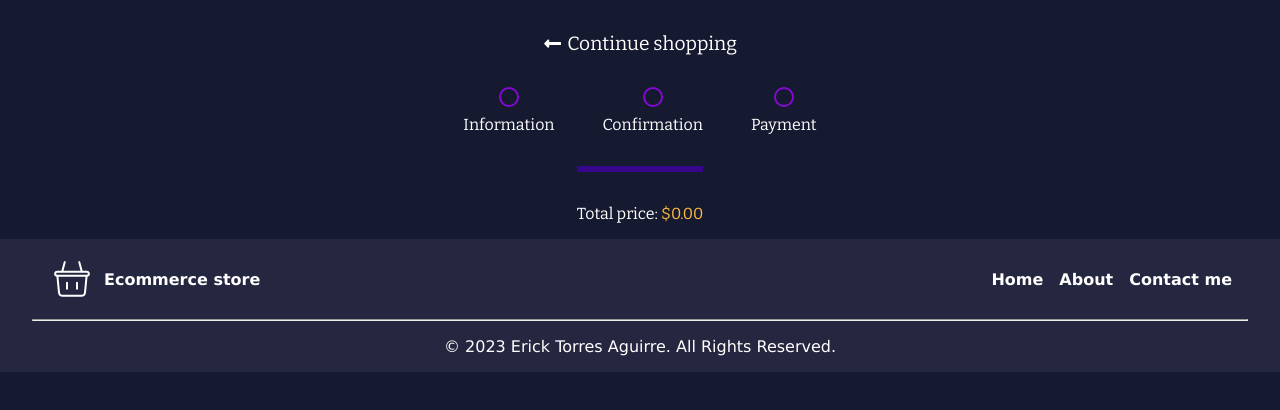
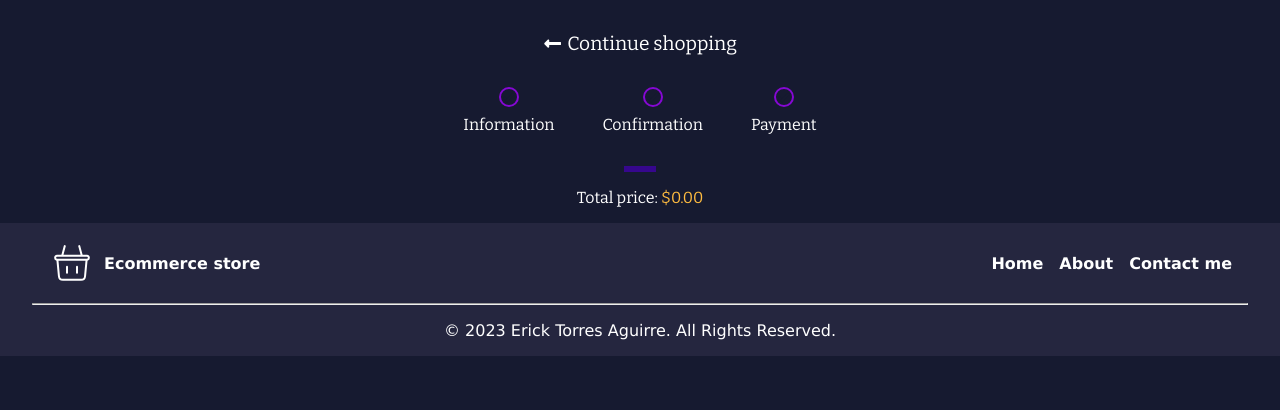
Before and after one commit to Eckry/store-app, a React (Vite) app: page /store-app/checkout in a window 1280 px wide. Shown: the top 410 px of the page. Built offline with nearby package versions, Linux system fonts and the light colour scheme.

Commit message:
fix cart container in checkout

```diff
--- a/src/routes/Checkout.jsx
+++ b/src/routes/Checkout.jsx
@@ -78,7 +78,7 @@ export default function Checkout() {
               return <CheckoutProduct key={product.id} {...product} />;
             })}
           </div>
-          <p className="checkout-total-price">
+          <p>
             Total price: <span className="checkout-price">${totalPrice.toFixed(2)}</span>
           </p>
         </section>
--- a/src/routes/styles/Checkout.css
+++ b/src/routes/styles/Checkout.css
@@ -33,8 +33,11 @@
 
 .checkout-cart {
   height: fit-content;
-  max-height: 540px;
+  max-height: 620px;
   gap: 1rem;
+  display: flex;
+  flex-direction: column;
+  align-items: center;
 }
 
 .checkout-cart-products {
@@ -43,7 +46,6 @@
   border-bottom: 3px solid var(--tertiary-color);
   flex-direction: column;
   gap: 1rem;
-  max-height: 540px;
   overflow-y: scroll;
   padding: 0 1rem;
 }
@@ -118,8 +120,3 @@
 .highlighted {
   color: var(--highlight-color);
 }
-
-.checkout-total-price {
-  text-align: center;
-  margin-top: 2rem;
-}
```
